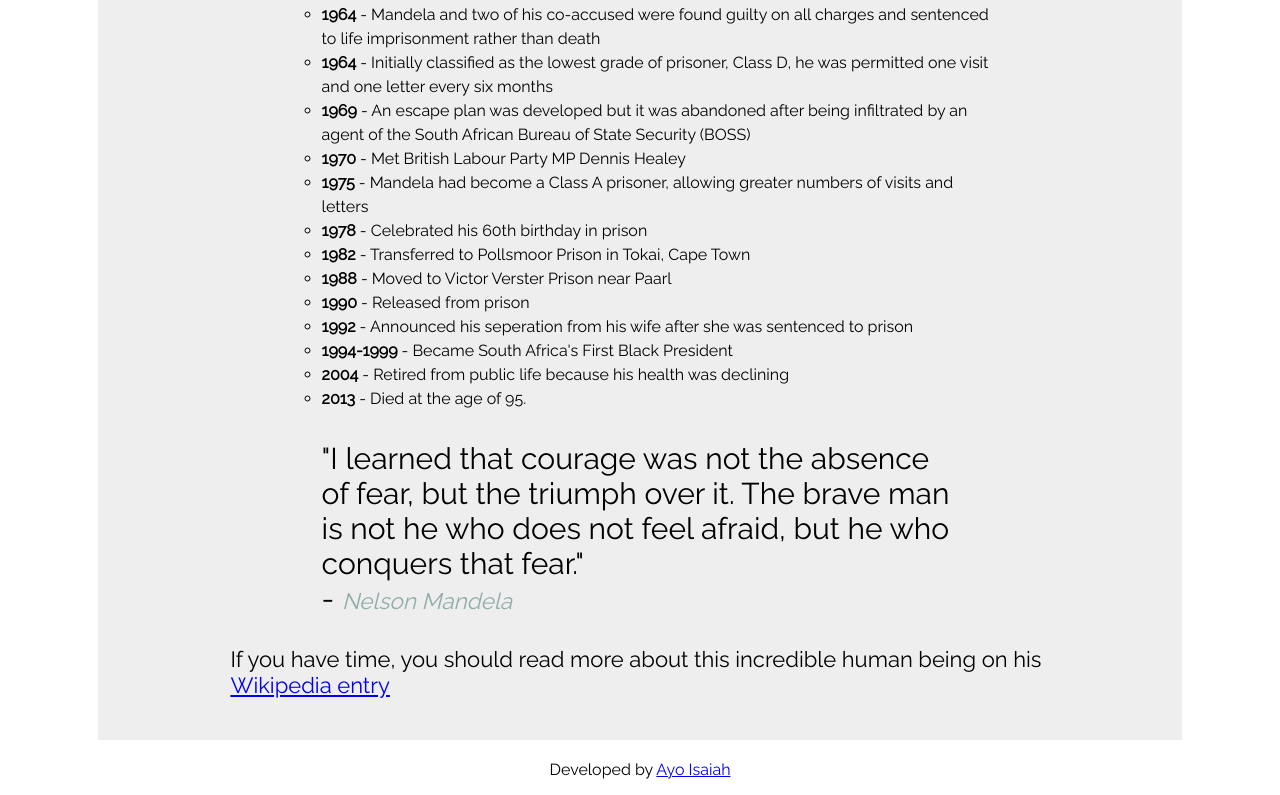
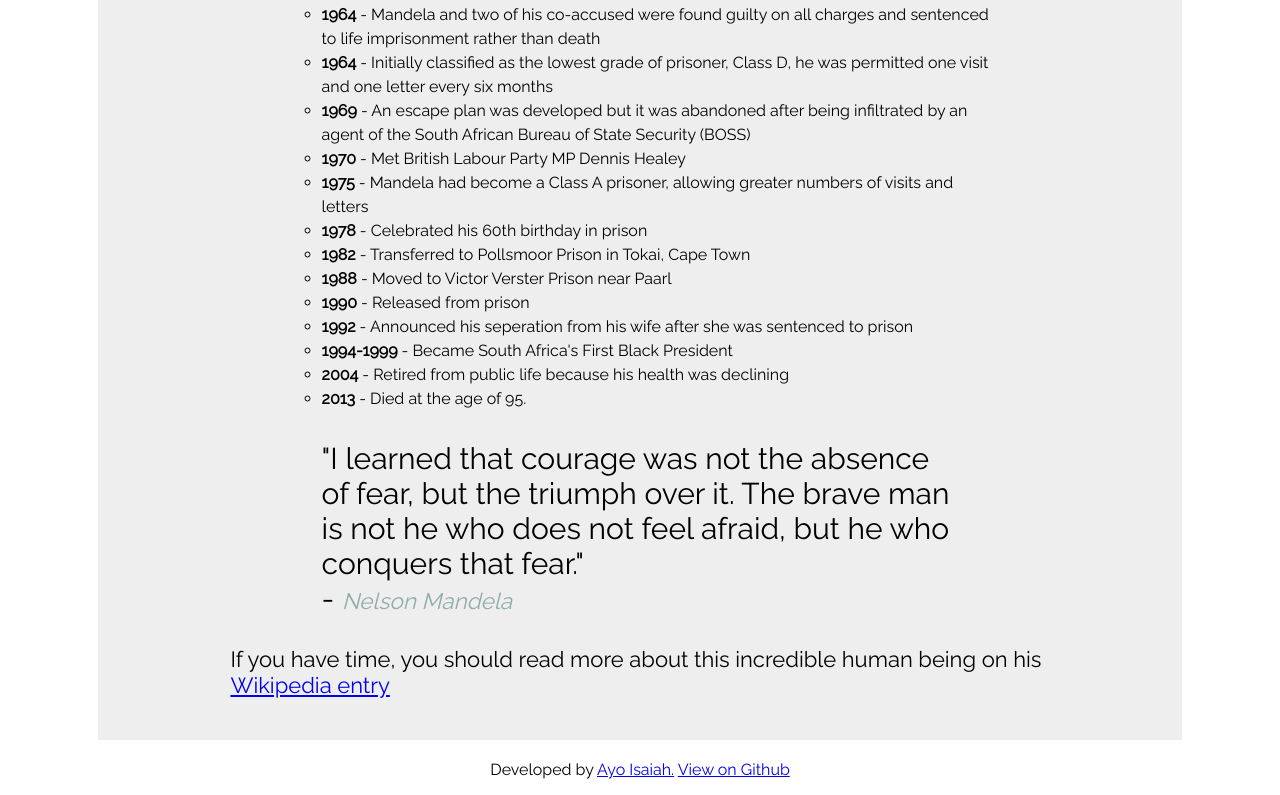
Before and after one commit to ayoisaiah/tribute-page, a plain HTML site: page index.html in a window 1280 px wide. Shown: the part 1378-2173 px from the top of the page. Drawn offline with Linux system fonts and the light colour scheme.

Commit message:
Add github link

```diff
--- a/index.html
+++ b/index.html
@@ -54,7 +54,7 @@
 	</div>
 
 	<footer class="credit">
-		<p>Developed by <a href="http://ayoisaiah.com">Ayo Isaiah</a></p>
+		<p>Developed by <a href="http://ayoisaiah.com">Ayo Isaiah.</a> <a href="https://github.com/ayoisaiah/tribute-page">View on Github</a></p>
 	</footer>
 </body>
 </html>
```
